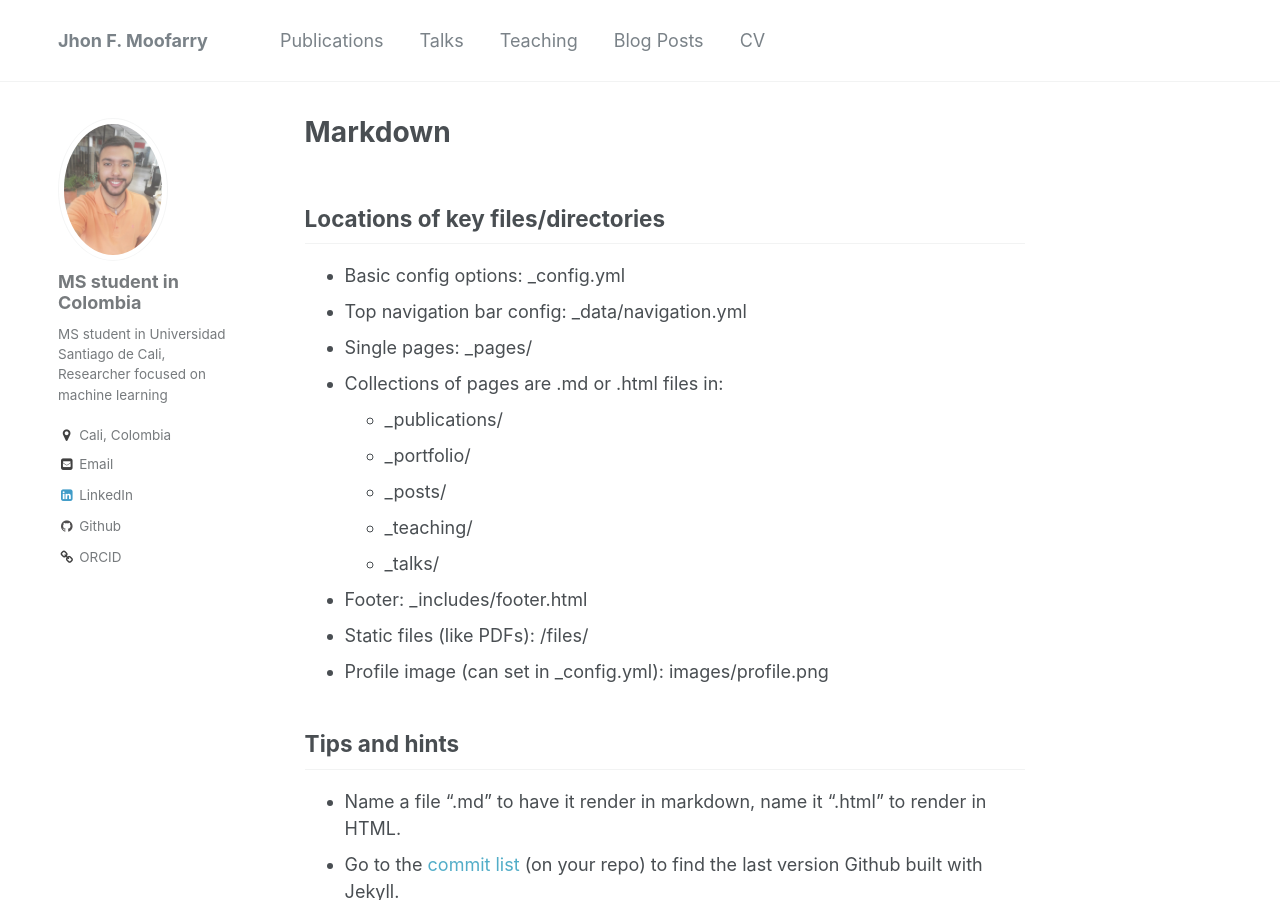
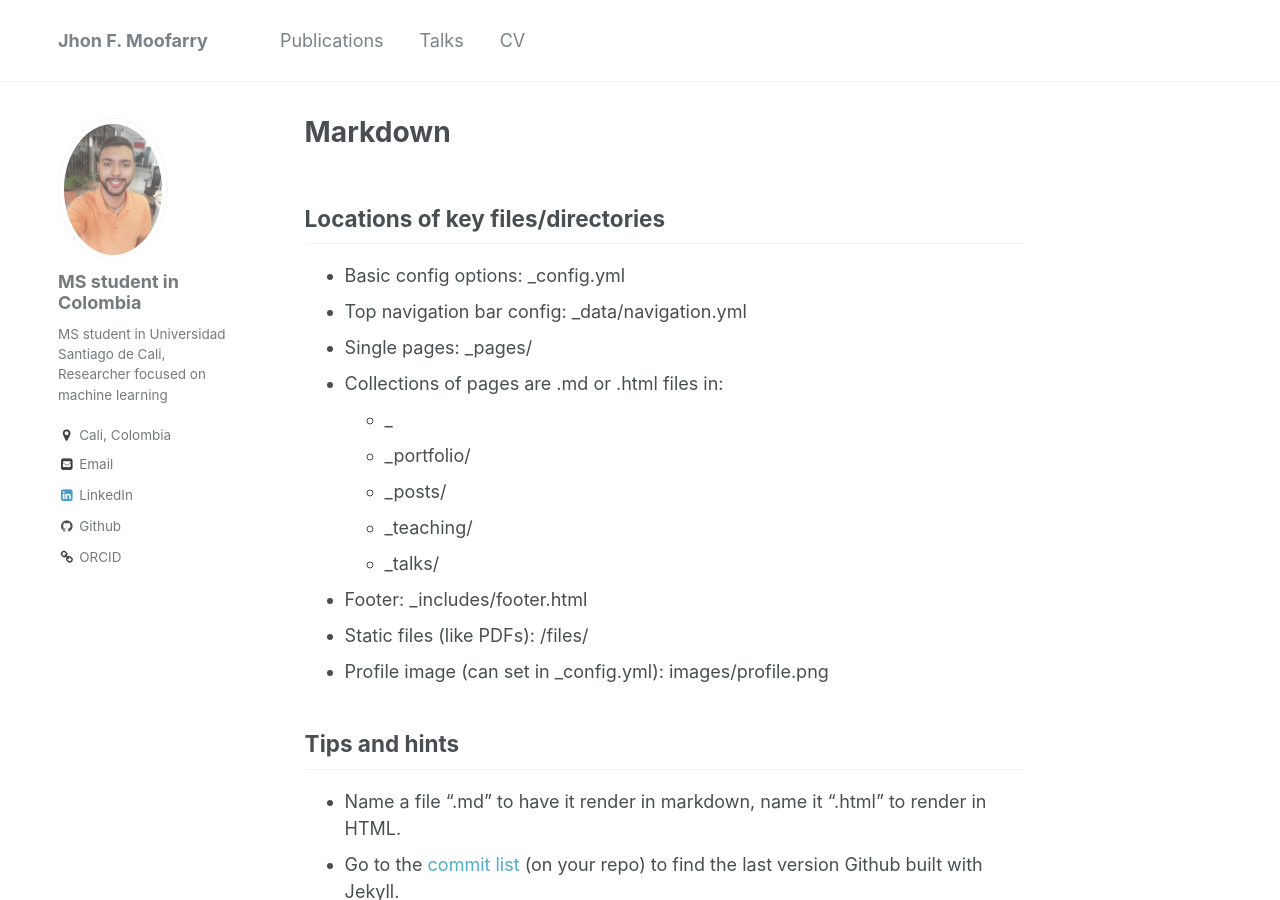
Before and after one commit to moofarry/moofarry.github.io, a Jekyll site: the page built from _pages/markdown.md, in a window 1280 px wide and 900 px high. Built offline with Jekyll 4.4.1, drawn with Linux system fonts in a browser that asks for light colours.

Commit message:
pd ppaer

```diff
--- a/_data/navigation.yml
+++ b/_data/navigation.yml
@@ -6,11 +6,5 @@ main:
   - title: "Talks"
     url: /talks/
 
-  - title: "Teaching"
-    url: /teaching/
-
-  - title: "Blog Posts"
-    url: /year-archive/
-
   - title: "CV"
     url: /cv/
--- a/_pages/markdown.md
+++ b/_pages/markdown.md
@@ -13,7 +13,7 @@ redirect_from:
 * Top navigation bar config: _data/navigation.yml
 * Single pages: _pages/
 * Collections of pages are .md or .html files in:
-  * _publications/
+  * _
   * _portfolio/
   * _posts/
   * _teaching/
```
Also changed, not shown: _publications/2009-10-01-paper-title-number-1.md (renamed from _publications/2019-parkinson.md, +1 -1 lines).
